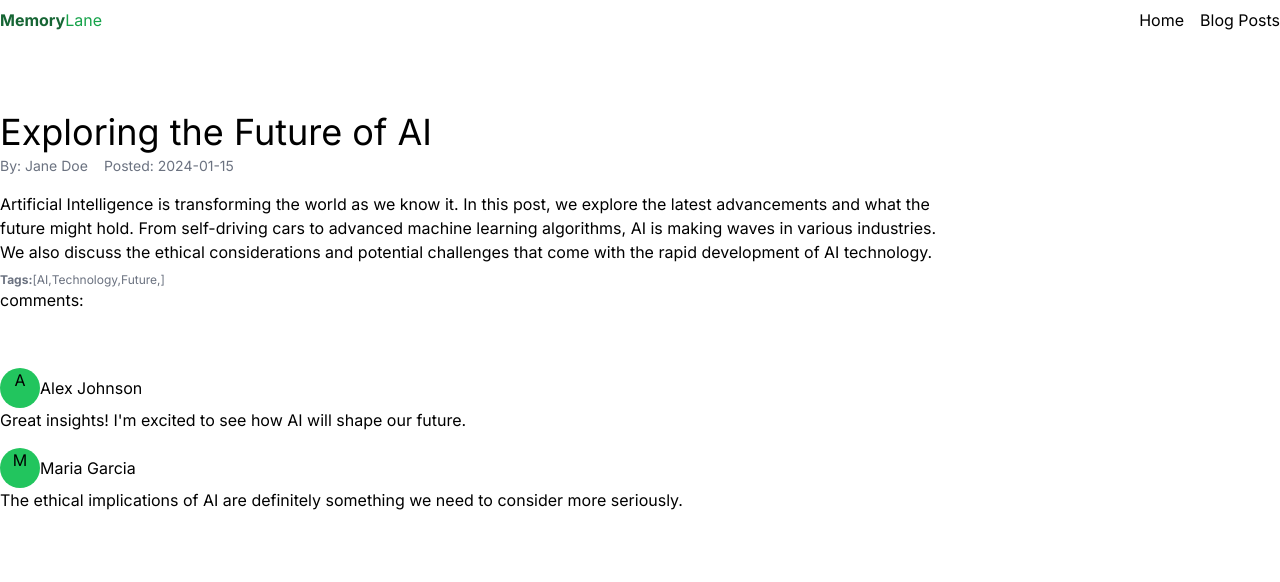
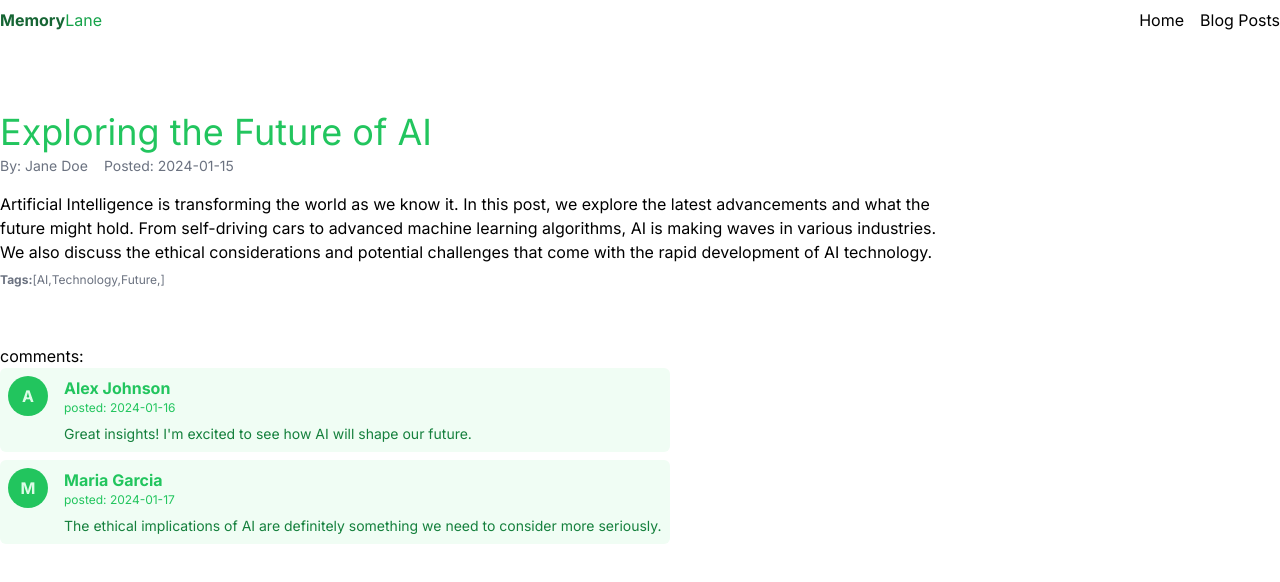
Before and after one commit to LawrenceLevel-FS/my-blog, a Next.js app: page /posts/0 in a window 1280 px wide. Shown: the top 582 px of the page. Built offline with nearby package versions, Linux system fonts and the light colour scheme.

Commit message:
final build i think

```diff
--- a/app/cms/blogCMS.json
+++ b/app/cms/blogCMS.json
@@ -93,5 +93,13 @@
         "content": "As a new developer, this post is incredibly helpful. Thank you for sharing!"
       }
     ]
+  },
+  {
+    "title": "How to create a CMS using only JSON and NextJS",
+    "author": "Level Lawrence",
+    "date": "2024-07-07",
+    "content": "Creating a next app and using JSON is simple and easy once you stop pulling your hair out. Hosting your app will be the next nightmare. 1. Create a new next app using 'npx create-next-app@latest'. 2. Make sure you set up a github repo to house your project as well as linking it to https:www.//netlify.com/. Finally, link your app to the json file using the './../method to link to the relative file path. From there you can treat it just like data you get from an API. It will come in as an array so no need to JSON.stringify the data coming. See my github repo for examples of how to achieve this result:'https://github.com/LawrenceLevel-FS/my-blog.git' . Happy coding!",
+    "tags": ["Coding", "Web Development"],
+    "comments": []
   }
 ]
--- a/app/components/RenderPosts.js
+++ b/app/components/RenderPosts.js
@@ -1,5 +1,3 @@
-"use client";
-
 export default function RenderPosts({ post }) {
   if (!post) {
     return <p>Post not found</p>;
@@ -8,7 +6,7 @@ export default function RenderPosts({ post }) {
   return (
     <section className="mt-20 container mx-auto">
       <div id="headline" className="mb-4">
-        <h1 className="text-4xl">{post.title}</h1>
+        <h1 className="text-4xl text-green-500">{post.title}</h1>
         <div className="text-gray-500 text-sm mt-1 flex gap-4">
           <p>By: {post.author}</p>
           <p>Posted: {post.date}</p>
@@ -25,17 +23,24 @@ export default function RenderPosts({ post }) {
         </ul>
       </div>
       <div>
-        <p>comments: </p>
-        <ul className="mt-14">
+        <p className="mt-14">comments: </p>
+        <ul className="max-w-fit">
           {post.comments.map((comment, index) => (
-            <li key={index}>
-              <div className="flex items-center mt-4">
-                <p className="bg-green-500 w-10 h-10 rounded-full text-center">
-                  {comment.author[0]}
-                </p>
-                <p>{comment.author}</p>
+            <li className="bg-green-50 mb-2 p-2 rounded-md" key={index}>
+              <div className="flex items-center ">
+                <div className="bg-green-500 w-10 h-10 rounded-full text-center flex items-center justify-center mr-4 font-bold text-green-100">
+                  <p>{comment.author[0]}</p>
+                </div>
+                <div>
+                  <p className="font-bold text-green-500">{comment.author}</p>
+                  <p className="text-xs text-green-500">
+                    posted: {comment.date}
+                  </p>
+                </div>
               </div>
-              <p>{comment.content}</p>
+              <p className="ml-14 mt-2 text-sm text-green-700">
+                {comment.content}
+              </p>
             </li>
           ))}
         </ul>
--- a/app/page.js
+++ b/app/page.js
@@ -1,6 +1,4 @@
-"use client";
 import HomePage from "./pages/HomePage";
-import Image from "next/image";
 
 export default function Home() {
   return (
--- a/app/posts/page.js
+++ b/app/posts/page.js
@@ -1,6 +1,6 @@
-"use client";
 import blogPosts from "../cms/blogCMS.json";
 import Link from "next/link";
+import { uuid } from "uuidv4";
 
 export default function Posts() {
   return (
@@ -11,7 +11,7 @@ export default function Posts() {
       <ul>
         {blogPosts.map((post, index) => {
           return (
-            <li className="mb-4">
+            <li key={uuid()} className="mb-4">
               <Link className="text-xl" href={`/posts/${index}`}>
                 {post.title}
               </Link>
@@ -22,9 +22,11 @@ export default function Posts() {
               <p className="text-xs mt-1 text-gray-500">
                 {post.content.substring(0, 70) + "...."}
               </p>
-              <button className="mt-2 text-sm text-green-900 bg-green-400 p-1 rounded border-green-500 border-4">
-                <a href={`/posts/${index}`}>Read More</a>
-              </button>
+              <a href={`/posts/${index}`}>
+                <button className="mt-2 text-sm text-green-900 bg-green-400 p-1 rounded border-green-500 border-4">
+                  Read More
+                </button>
+              </a>
             </li>
           );
         })}{" "}
--- a/next.config.mjs
+++ b/next.config.mjs
@@ -1,4 +1,9 @@
 /** @type {import('next').NextConfig} */
-const nextConfig = { output: "export", images: { unoptimized: true } };
+const nextConfig = {
+  output: "export",
+  images: {
+    unoptimized: true,
+  },
+};
 
 export default nextConfig;
--- a/package.json
+++ b/package.json
@@ -9,9 +9,10 @@
     "lint": "next lint"
   },
   "dependencies": {
+    "next": "14.2.4",
     "react": "^18",
     "react-dom": "^18",
-    "next": "14.2.4"
+    "uuidv4": "^6.2.13"
   },
   "devDependencies": {
     "postcss": "^8",
```
Also changed, not shown: 17 other files (tests, documents, lock files or other folders).
